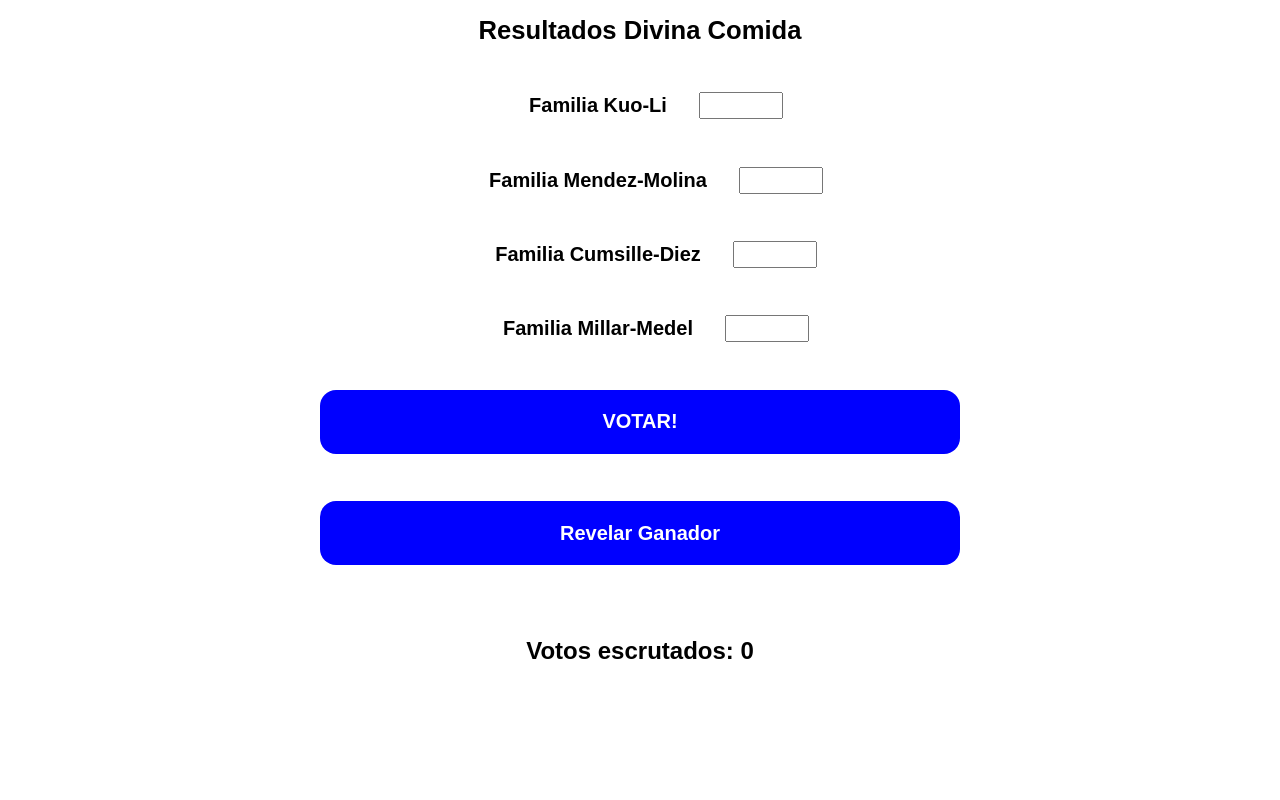
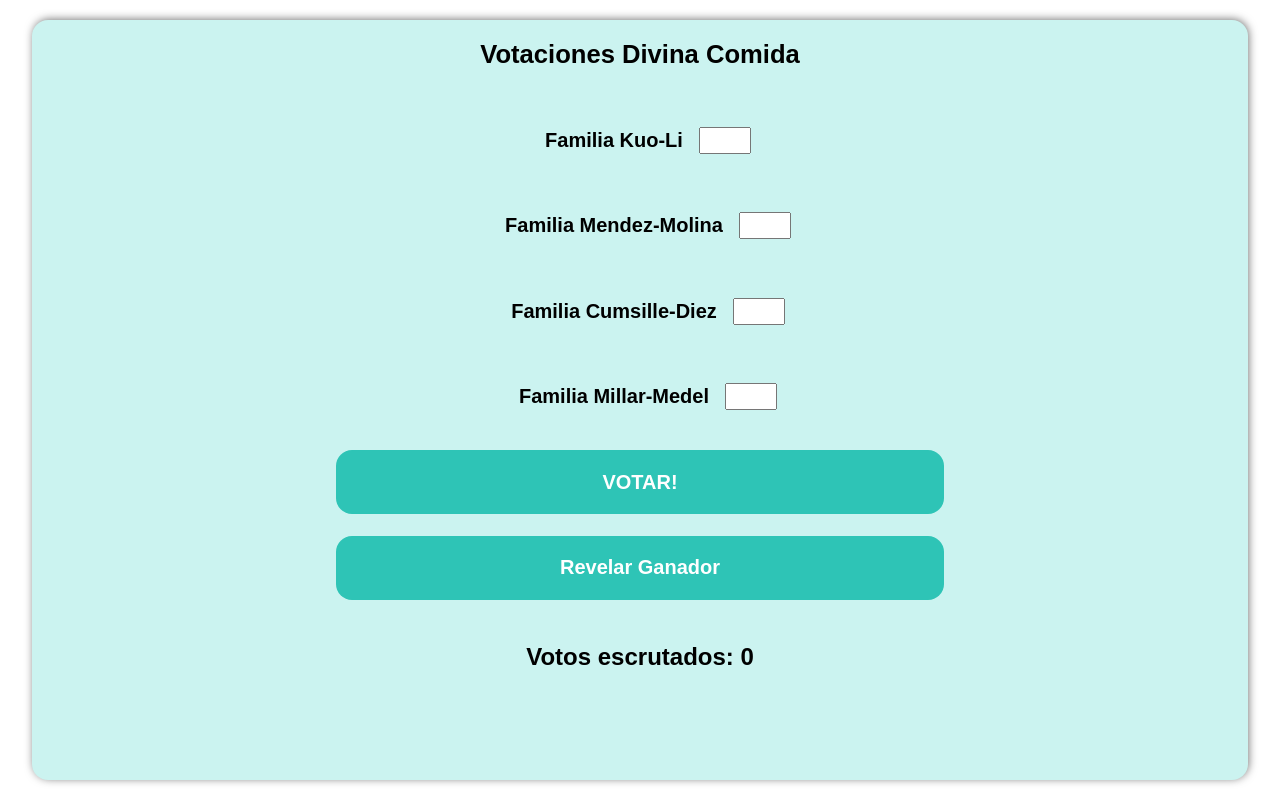
Before and after one commit to jjmillar/divinacomida, a React (Vite) app: page / in a window 1280 px wide. Built offline with nearby package versions, Linux system fonts and the light colour scheme; a web font is replaced by a local one.

Commit message:
style: added colors and style

```diff
--- a/src/App.css
+++ b/src/App.css
@@ -1,9 +1,13 @@
 .vote__form {
-    height: 100svh;
+    height: 95svh;
+    width: 95svw;
+    background-color: var(--clr-form);
+    border-radius: 1rem;
+    box-shadow: 1px -1px 10px -1px rgba(0,0,0,0.62);
 
     display: grid;
     grid-template-columns: 1fr;
-    grid-template-rows: repeat(auto-fill, 1fr);
+    grid-template-rows: repeat(9, 1fr);
     row-gap: 1rem;
     justify-items: center;
     align-items: center;
@@ -13,7 +17,7 @@
     }
 
     & .wrapper > * {
-        padding: 0 2rem 0 2rem;
+        padding: 0 1rem 0 1rem;
         font-size: 1.25rem;
     }
 
@@ -30,7 +34,7 @@ button {
     font-size: 1.25rem;
     border: none;
     border-radius: 1rem;
-    background-color: blue;
+    background-color: var(--clr-btn);
     color: white;
 }
 
--- a/src/App.jsx
+++ b/src/App.jsx
@@ -56,7 +56,7 @@ function App() {
 
   return (
     <form id='vote__form' className='vote__form'>
-      <label className='form__title'> Resultados Divina Comida</label>
+      <label className='form__title'> Votaciones Divina Comida</label>
       <div className='wrapper'>
         <label>{`Familia ${KuoLi}`}</label>
         <input type="number" name={KuoLi} id={KuoLi} />
--- a/src/index.css
+++ b/src/index.css
@@ -1,11 +1,23 @@
 @import url('https://fonts.googleapis.com/css2?family=SUSE:wght@100..800&display=swap');
 
+:root {
+    --clr-bg: #ffffff;
+    --clr-form: #cbf3f0;
+    --clr-btn: #2ec4b6;
+}
+
 body {
+    height: 100svh;
     margin: 0;
+    display: flex;
+    align-items: center;
+    justify-content: center;
+
     font-family: "SUSE", sans-serif;
     font-optical-sizing: auto;
     font-weight: 600;
     font-style: normal;
+    background-color: var(--clr-bg)
 }
 
 ::-webkit-scrollbar {
```
